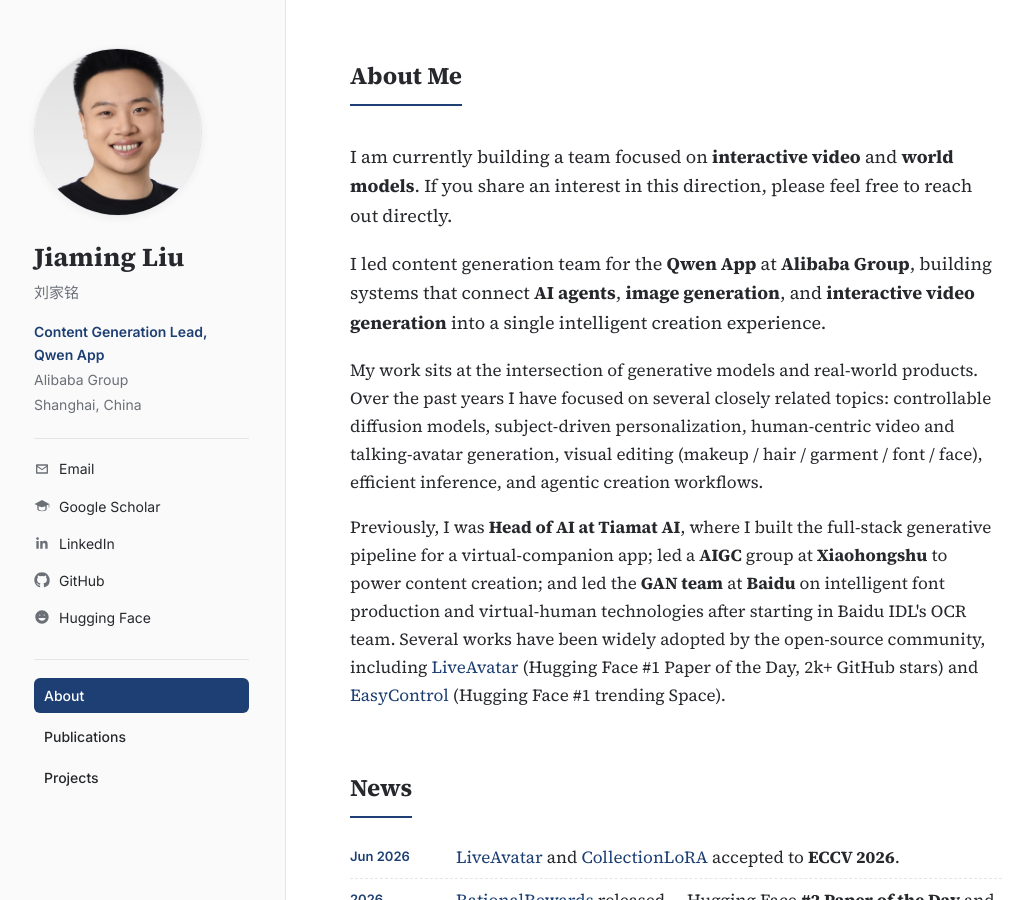
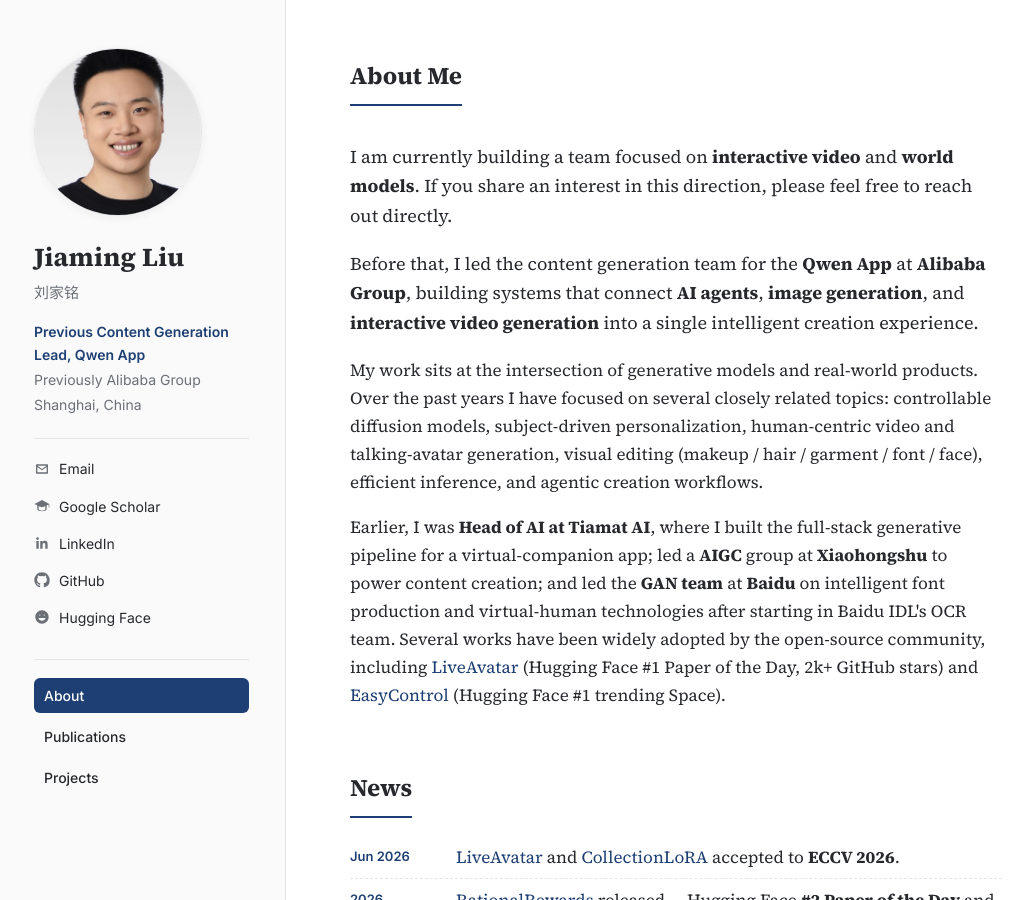
Before and after one commit to jmliu88/homepage, a Jekyll site: the page built from index.md, in a window 1280 px wide and 900 px high. Shown: the whole window, without its empty margins (14-1038 px from the left). Built offline with Jekyll 4.4.1, drawn with Linux system fonts in a browser that asks for light colours.

Commit message:
Update bio flow and sidebar for post-Alibaba transition

```diff
--- a/_config.yml
+++ b/_config.yml
@@ -4,7 +4,8 @@
 
 title: Jiaming Liu
 description: >-
-  Jiaming Liu leads content generation for the Qwen App at Alibaba Group.
+  Jiaming Liu is building a team on interactive video and world models.
+  Previously he led content generation for the Qwen App at Alibaba Group.
   His research focuses on diffusion models, controllable visual generation,
   interactive video generation, and AI agents.
 
@@ -18,8 +19,8 @@
 author:
   name: Jiaming Liu
   name_zh: 刘家铭
-  role: Content Generation Lead, Qwen App
-  affiliation: Alibaba Group
+  role: Previous Content Generation Lead, Qwen App
+  affiliation: Previously Alibaba Group
   location: Shanghai, China
   email: james.liu.n1@gmail.com
   scholar: https://scholar.google.com/citations?user=SmL7oMQAAAAJ&hl=en
--- a/index.md
+++ b/index.md
@@ -11,9 +11,10 @@
 </p>
 
 <p class="lead">
-I led content generation team for the <strong>Qwen App</strong> at <strong>Alibaba Group</strong>,
-building systems that connect <strong>AI agents</strong>, <strong>image generation</strong>,
-and <strong>interactive video generation</strong> into a single intelligent creation experience.
+Before that, I led the content generation team for the <strong>Qwen App</strong> at
+<strong>Alibaba Group</strong>, building systems that connect <strong>AI agents</strong>,
+<strong>image generation</strong>, and <strong>interactive video generation</strong> into a
+single intelligent creation experience.
 </p>
 
 <p>
@@ -25,7 +26,7 @@
 </p>
 
 <p>
-Previously, I was <strong>Head of AI at Tiamat AI</strong>, where I built the full-stack
+Earlier, I was <strong>Head of AI at Tiamat AI</strong>, where I built the full-stack
 generative pipeline for a virtual-companion app; led a <strong>AIGC</strong>
 group at <strong>Xiaohongshu</strong> to power content creation; and led the
 <strong>GAN team</strong> at <strong>Baidu</strong> on intelligent font production and
```
